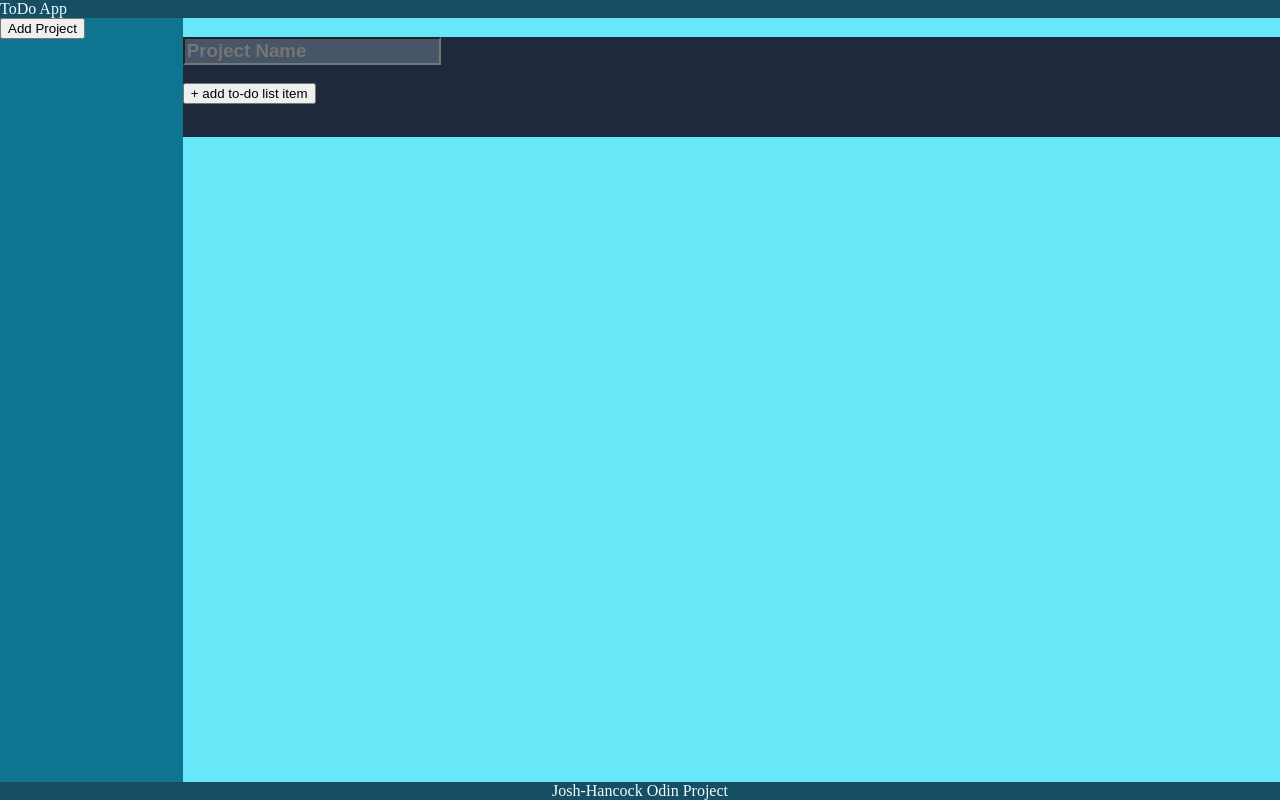
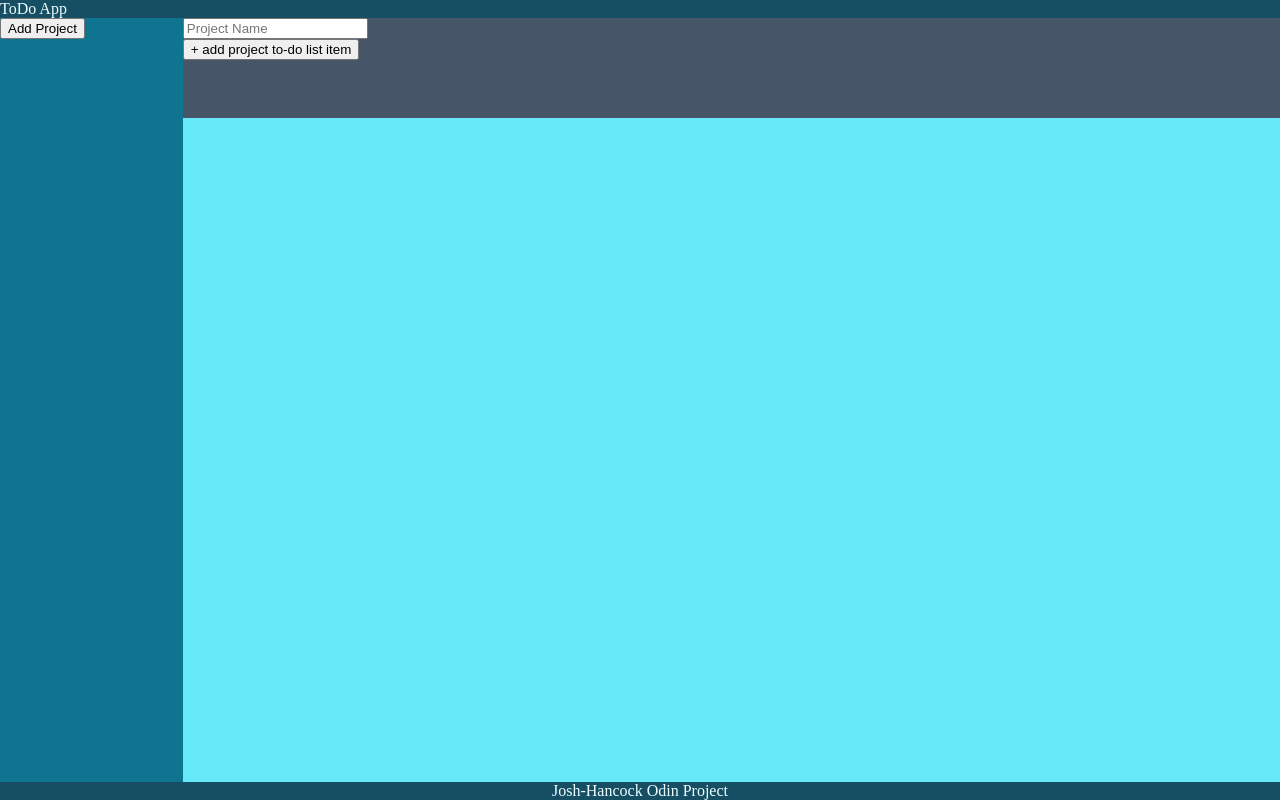
Before and after one commit to livingicon/todo-list, a plain HTML site: page index.html in a window 1280 px wide. Both pictures are taken after a click on the button "Add Project". Drawn offline with Linux system fonts and the light colour scheme.

Commit message:
Change defaultProject title to an input and replace with inputted value with Enter key

```diff
--- a/main.js
+++ b/main.js
@@ -1 +1 @@
-(()=>{const t=function(){const t=function(t){console.log("click")},e=function(){document.createElement("input"),console.log("add a todo item")};return{addDefaultProject:function(n){const d=document.getElementById("projects"),c=document.createElement("div"),o=document.createElement("input"),i=document.createElement("button");o.addEventListener("click",t),i.addEventListener("click",e),c.setAttribute("id","project"),o.setAttribute("id","projectTitle"),o.setAttribute("type","text"),o.setAttribute("placeholder","Project Name"),i.setAttribute("id","addToDoBtn"),i.textContent="+ add to-do list item",d.appendChild(c),c.appendChild(o),c.appendChild(i)}}}();document.getElementById("addProjectBtn").addEventListener("click",t.addDefaultProject)})();
+(()=>{const t=function(){const t=function(t){if("Enter"===t.key){const e=document.createElement("h3");e.setAttribute("id","projectTitle"),e.innerHTML=`${t.target.value}`,projectTitleInput.remove(),defaultProject.insertBefore(e,defaultProject.firstChild)}},e=function(){document.createElement("input"),console.log("add a todo item")};return{addDefaultProject:function(n){const d=document.getElementById("projects"),o=document.createElement("div"),c=document.createElement("input"),r=document.createElement("button");c.addEventListener("keypress",t),r.addEventListener("click",e),o.setAttribute("id","defaultProject"),c.setAttribute("id","projectTitleInput"),c.setAttribute("type","text"),c.setAttribute("placeholder","Project Name"),r.setAttribute("id","addToDoBtn"),r.textContent="+ add project to-do list item",d.appendChild(o),o.appendChild(c),o.appendChild(r)}}}();document.getElementById("addProjectBtn").addEventListener("click",t.addDefaultProject)})();
--- a/style.css
+++ b/style.css
@@ -57,19 +57,23 @@ body {
 }
 
 /* PROJECT CARD */
-#project {
+#defaultProject {
   min-height: 100px;
   min-width: 100px;
-  background-color: var(--project-dark);
+  background-color: var(--project-light);
 }
 
-#projectTitle {
+#projectTitleInput {
   display: block;
-  font-size: 1.17em;
+  /* font-size: 1.17em;
   margin-top: 1em;
   margin-bottom: 1em;
   margin-left: 0;
   margin-right: 0;
-  font-weight: bold;
-  background-color: var(--project-light);
+  font-weight: bold; */
 }
+
+#projectTitle {
+  background-color: var(--project-dark);
+  margin: 0;
+}
```
